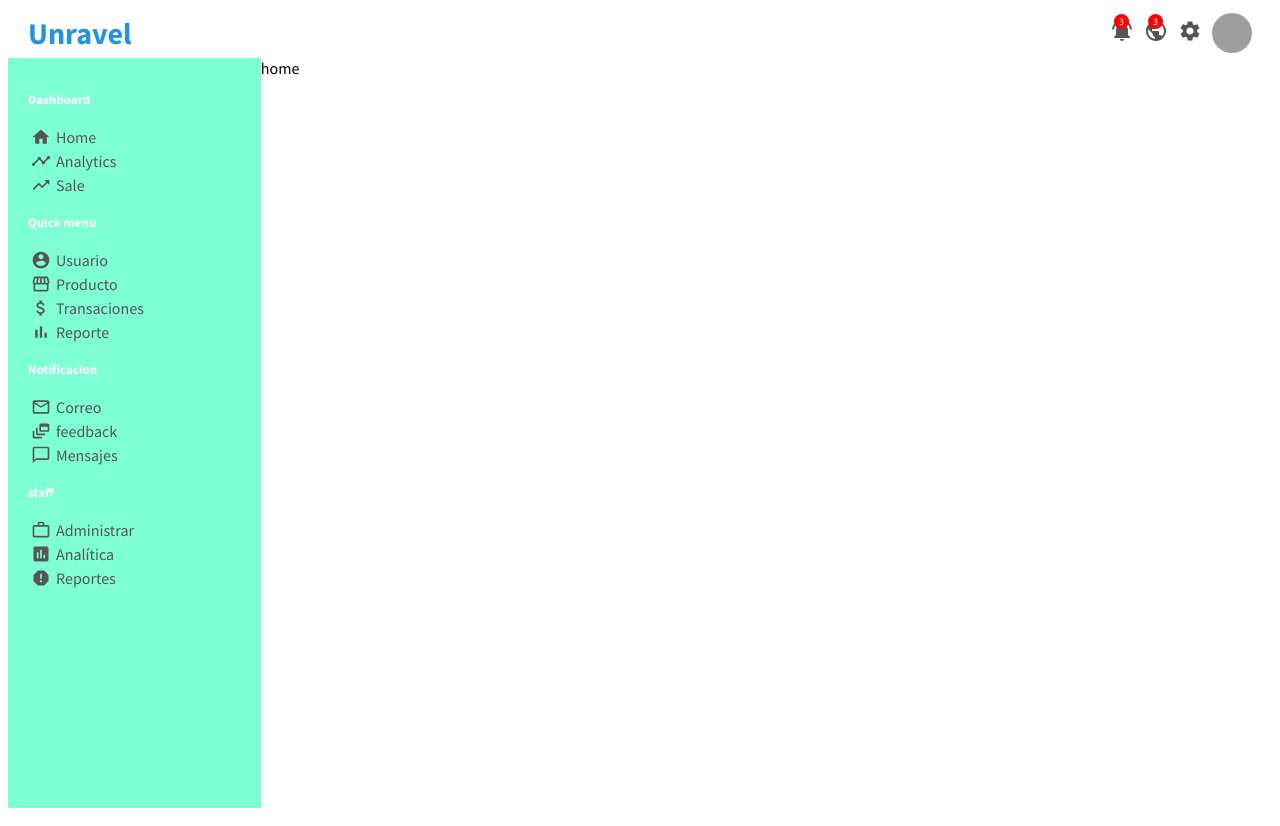
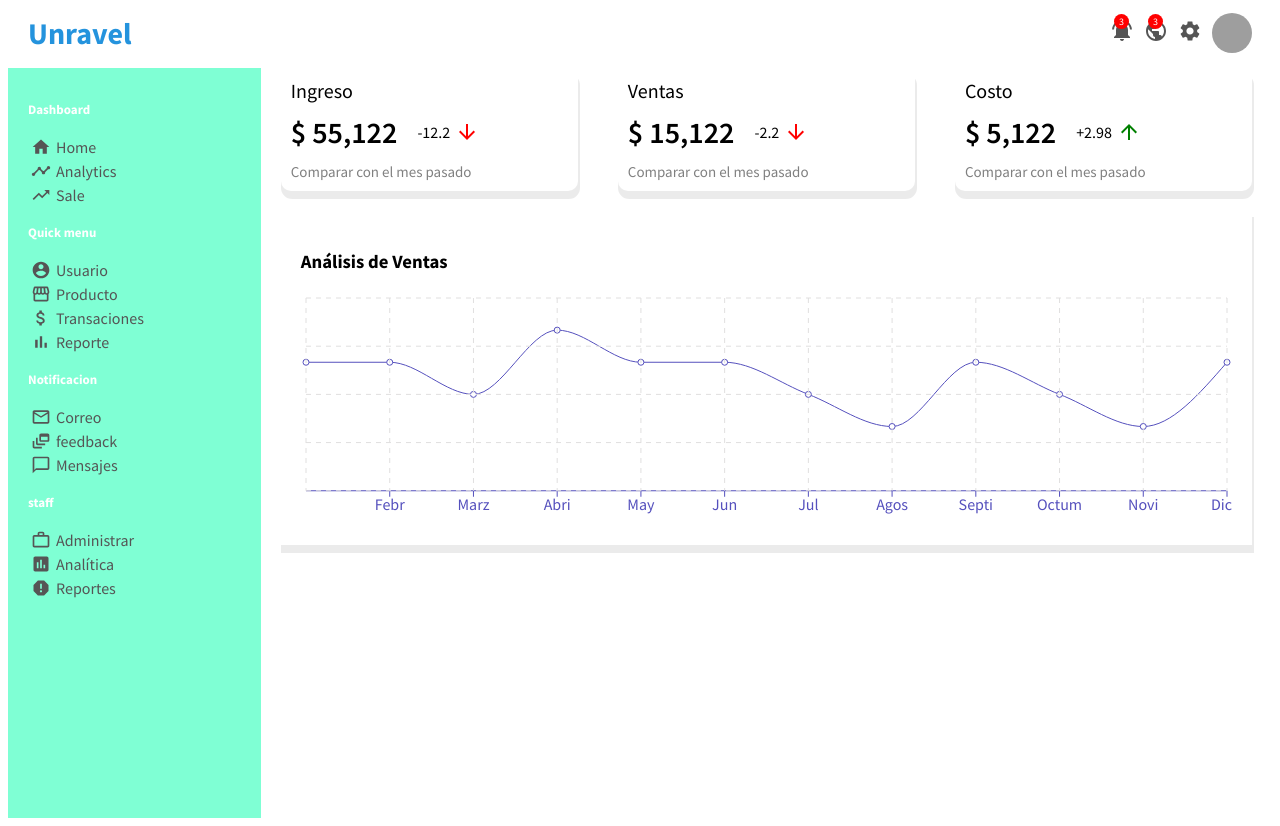
Before and after one commit to Diiegohdez/dashboard, a React (Create React App) app: page / in a window 1280 px wide. Built offline with nearby package versions, Linux system fonts and the light colour scheme; grey boxes are pictures that could not be loaded.

Commit message:
diagrama

```diff
--- a/src/App.css
+++ b/src/App.css
@@ -1,3 +1,4 @@
 .container{
     display: flex;
+    margin-top: 10px;
 }
--- a/src/App.js
+++ b/src/App.js
@@ -2,6 +2,7 @@ import Sidebar from "./Components/sidebar/Sidebar";
 import Topbar from "./Components/Topbar/Topbar";
 import  Home from "./pages/home/Home";
 import "./app.css"
+
 
 
 function App() {
@@ -11,6 +12,7 @@ function App() {
       <div className="container">
         <Sidebar/>
         <Home/>
+
       </div>
 
     </div>
--- /dev/null
+++ b/src/Components/Chart/Chart.jsx
@@ -0,0 +1,85 @@
+import React from 'react'
+import "./chart.css"
+import { LineChart, Line, XAxis, CartesianGrid, Tooltip, ResponsiveContainer } from 'recharts';
+
+export default function Chart() {
+    const data = [
+        {
+          name: 'Ene',
+          "Active user": 4000,
+
+        },
+        {
+            name: 'Febr',
+            "Active user": 4000,
+
+        },
+        {
+            name: 'Marz',
+            "Active user": 3000,
+
+        },
+        {
+            name: 'Abri',
+            "Active user": 5000,
+
+        },
+        {
+            name: 'May',
+            "Active user": 4000,
+
+        },
+        {
+            name: 'Jun',
+            "Active user": 4000,
+
+        },
+        {
+            name: 'Jul',
+            "Active user": 3000,
+
+        },
+        {
+            name: 'Agos',
+            "Active user": 2000,
+
+        },
+        {
+            name: 'Septi',
+            "Active user": 4000,
+
+        },
+        {
+            name: 'Octum',
+            "Active user": 3000,
+
+        },
+        {
+            name: 'Novi',
+            "Active user": 2000,
+
+        },
+        {
+            name: 'Dic',
+            "Active user": 4000,
+
+        },
+
+      ];
+
+  return (
+    <div className="chart">
+        <h3 className="chartTitle">Análisis de Ventas</h3>
+        <ResponsiveContainer width="100%" aspect={4 / 1}>
+        <LineChart data={data}>
+            <XAxis dataKey="name" stroke="#5550bd"/>
+            <Line type="monotone" dataKey="Active user" stroke="#5550bd"/>
+            <Tooltip/>
+            <CartesianGrid stroke="#e0dfdf" strokeDasharray="5 5"/>
+
+        </LineChart>
+
+        </ResponsiveContainer>
+    </div>
+  )
+}
--- /dev/null
+++ b/src/Components/Chart/chart.css
@@ -0,0 +1,11 @@
+.chart{
+    margin: 20px;
+    padding: 20px;
+    -webkit-box-shadow: 1px 7px 0px 1px rgba(0,0,0,0.08);
+    -moz-box-shadow: 1px 7px 0px 1px rgba(0,0,0,0.08);
+    box-shadow: 1px 7px 0px 1px rgba(0,0,0,0.08);
+}
+
+.chartTitle{
+    margin-bottom: 20px;
+}
--- a/src/Components/featuresInfo/FeaturedInf.jsx
+++ b/src/Components/featuresInfo/FeaturedInf.jsx
@@ -1,10 +1,40 @@
 import React from 'react'
 import "./featuredInfo.css"
+import {ArrowDownward, ArrowUpward} from "@material-ui/icons"
 
 export default function FeaturedInf() {
   return (
     <div className="featured">
-        <div className="featuredItem"></div>
+        <div className="featuredItem">
+          <span className="featuredTitle">Ingreso</span>
+          <div className="featuredMoneyContainer">
+            <span className="featuredMoney">$ 55,122</span>
+            <span className="featuredMoneyRate">
+            -12.2 <ArrowDownward className="featuredIcon Money"/>
+            </span>
+          </div>
+          <span className="featureSub">Comparar con el mes pasado</span>
+        </div>
+        <div className="featuredItem">
+          <span className="featuredTitle">Ventas</span>
+          <div className="featuredMoneyContainer">
+            <span className="featuredMoney">$ 15,122</span>
+            <span className="featuredMoneyRate">
+            -2.2 <ArrowDownward className="featuredIcon Money"/>
+            </span>
+          </div>
+          <span className="featureSub">Comparar con el mes pasado</span>
+        </div>
+        <div className="featuredItem">
+          <span className="featuredTitle">Costo</span>
+          <div className="featuredMoneyContainer">
+            <span className="featuredMoney">$ 5,122</span>
+            <span className="featuredMoneyRate">
+            +2.98 <ArrowUpward className="featuredIcon"/>
+            </span>
+          </div>
+          <span className="featureSub">Comparar con el mes pasado</span>
+        </div>
     </div>
   )
 }
--- a/src/Components/featuresInfo/featuredInfo.css
+++ b/src/Components/featuresInfo/featuredInfo.css
@@ -0,0 +1,52 @@
+.featured{
+    width: 100%;
+    display: flex;
+    justify-content: space-between;
+}
+
+.featuredItem{
+    flex: 1;
+    margin: 0px 20px;
+    padding: 10px;
+    border-radius: 10px;
+    cursor: pointer;
+    -webkit-box-shadow: 1px 7px 0px 1px rgba(0,0,0,0.08);
+    -moz-box-shadow: 1px 7px 0px 1px rgba(0,0,0,0.08);
+    box-shadow: 1px 7px 0px 1px rgba(0,0,0,0.08);
+}
+
+.featuredTitle{
+    font-size: 20px;
+}
+
+.featuredMoneyContainer{
+    margin: 10px 0px;
+    display: flex;
+    align-items: center;
+}
+
+.featuredMoney{
+    font-size: 30px;
+    font-weight: 600;
+}
+
+.featuredMoneyRate{
+    display: flex;
+    align-items: center;
+    margin-left: 20px;
+}
+
+.featuredIcon{
+    font-size: 14px;
+    margin-left: 5px;
+    color: green;
+}
+
+.featuredIcon.Money{
+    color: red;
+}
+
+.featureSub{
+    font-size: 15px;
+    color: gray;
+}
--- a/src/pages/home/home.jsx
+++ b/src/pages/home/home.jsx
@@ -1,10 +1,13 @@
 import React from 'react'
+import Chart from '../../Components/Chart/Chart';
+import FeaturedInf from "../../Components/featuresInfo/FeaturedInf";
 import "./home.css"
 
 export default function Home () {
   return (
     <div className="home">
-        home
+        <FeaturedInf/>
+        <Chart/>
     </div>
-  )
+  );
 }
```
